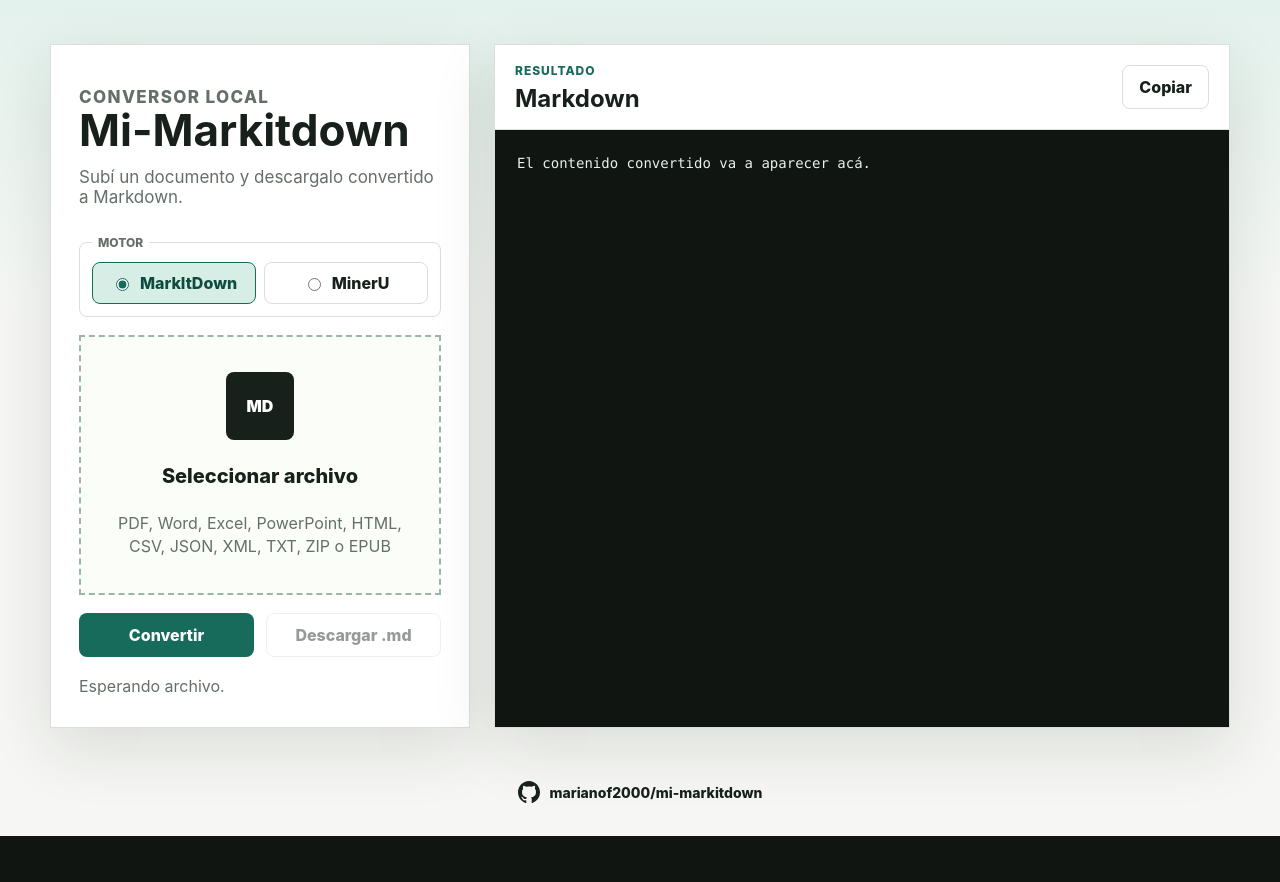
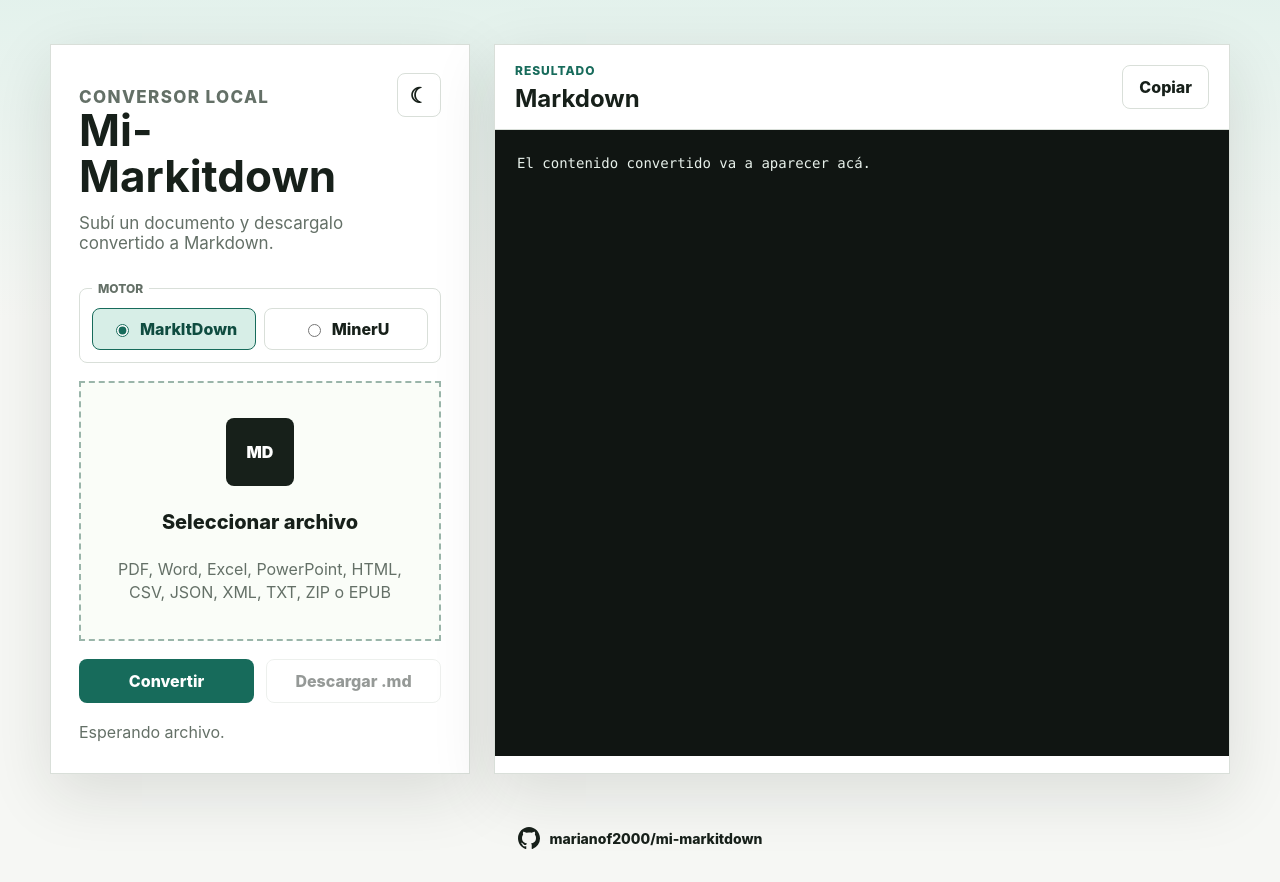
Before and after one commit to marianof2000/mi-markitdown, a FastAPI app: page / in a window 1280 px wide. Before the commit the page ends 836 px from the top, so only its background shows below. Run offline with FastAPI, Linux system fonts and the light colour scheme; some libraries are stand-ins or nearby versions.

Commit message:
Agrega modo oscuro al frontend

```diff
--- a/static/styles.css
+++ b/static/styles.css
@@ -1,16 +1,78 @@
 :root {
-  color-scheme: light;
+  color-scheme: light dark;
   --bg: #f6f7f4;
+  --bg-gradient: linear-gradient(180deg, rgba(215, 238, 231, 0.6), rgba(246, 247, 244, 0) 320px);
   --ink: #17201a;
   --muted: #647067;
   --line: #d9dfd9;
   --panel: #ffffff;
+  --button-panel: #ffffff;
+  --drop-bg: #fafdf8;
+  --drop-border: #9ab5aa;
+  --preview-bg: #101512;
+  --preview-ink: #e7f0ea;
   --accent: #176b5b;
   --accent-dark: #0f4c40;
   --accent-soft: #d7eee7;
   --warn: #9b2c2c;
   --ok: #176b38;
   --shadow: 0 20px 60px rgba(23, 32, 26, 0.12);
+}
+
+[data-theme="dark"] {
+  color-scheme: dark;
+  --bg: #101411;
+  --bg-gradient: linear-gradient(
+    180deg,
+    rgba(24, 72, 64, 0.54),
+    rgba(16, 20, 17, 0) 330px
+  );
+  --ink: #eef5ef;
+  --muted: #a7b4aa;
+  --line: #32413a;
+  --panel: #18201b;
+  --button-panel: #202a24;
+  --drop-bg: #141b17;
+  --drop-border: #557065;
+  --preview-bg: #080c0a;
+  --preview-ink: #e9f4ec;
+  --accent: #58c7ab;
+  --accent-dark: #8de2cd;
+  --accent-soft: #173d34;
+  --warn: #ff9a9a;
+  --ok: #8ddeaa;
+  --shadow: 0 22px 70px rgba(0, 0, 0, 0.34);
+}
+
+[data-theme="light"] {
+  color-scheme: light;
+}
+
+@media (prefers-color-scheme: dark) {
+  :root:not([data-theme="light"]) {
+    color-scheme: dark;
+    --bg: #101411;
+    --bg-gradient: linear-gradient(
+      180deg,
+      rgba(24, 72, 64, 0.54),
+      rgba(16, 20, 17, 0) 330px
+    );
+    --ink: #eef5ef;
+    --muted: #a7b4aa;
+    --line: #32413a;
+    --panel: #18201b;
+    --button-panel: #202a24;
+    --drop-bg: #141b17;
+    --drop-border: #557065;
+    --preview-bg: #080c0a;
+    --preview-ink: #e9f4ec;
+    --accent: #58c7ab;
+    --accent-dark: #8de2cd;
+    --accent-soft: #173d34;
+    --warn: #ff9a9a;
+    --ok: #8ddeaa;
+    --shadow: 0 22px 70px rgba(0, 0, 0, 0.34);
+  }
 }
 
 * {
@@ -20,9 +82,7 @@
 body {
   margin: 0;
   min-height: 100vh;
-  background:
-    linear-gradient(180deg, rgba(215, 238, 231, 0.6), rgba(246, 247, 244, 0) 320px),
-    var(--bg);
+  background: var(--bg-gradient), var(--bg);
   color: var(--ink);
   font-family:
     Inter, ui-sans-serif, system-ui, -apple-system, BlinkMacSystemFont, "Segoe UI",
@@ -33,6 +93,13 @@ button,
 input,
 a {
   font: inherit;
+}
+
+button:focus-visible,
+input:focus-visible,
+a:focus-visible {
+  outline: 3px solid var(--accent);
+  outline-offset: 3px;
 }
 
 .app-shell {
@@ -72,6 +139,38 @@ a {
   font-size: 44px;
 }
 
+.topbar {
+  display: grid;
+  grid-template-columns: minmax(0, 1fr) 44px;
+  gap: 16px;
+  align-items: start;
+}
+
+.theme-toggle {
+  width: 44px;
+  height: 44px;
+  border: 1px solid var(--line);
+  border-radius: 8px;
+  display: inline-grid;
+  place-items: center;
+  background: var(--button-panel);
+  color: var(--ink);
+  cursor: pointer;
+  font-size: 21px;
+  font-weight: 800;
+  transition:
+    border-color 160ms ease,
+    background 160ms ease,
+    color 160ms ease,
+    transform 160ms ease;
+}
+
+.theme-toggle:hover {
+  border-color: var(--accent);
+  color: var(--accent);
+  transform: translateY(-1px);
+}
+
 .github-link {
   min-height: 40px;
   border: 1px solid transparent;
@@ -95,7 +194,7 @@ a {
 
 .github-link:hover {
   border-color: var(--accent);
-  background: #ffffff;
+  background: var(--button-panel);
   color: var(--accent);
   transform: translateY(-1px);
 }
@@ -169,8 +268,8 @@ a {
 
 .drop-zone {
   min-height: 260px;
-  border: 2px dashed #9ab5aa;
-  background: #fafdF8;
+  border: 2px dashed var(--drop-border);
+  background: var(--drop-bg);
   display: grid;
   place-items: center;
   gap: 10px;
@@ -257,7 +356,7 @@ a {
 
 .secondary-button,
 .icon-button {
-  background: #ffffff;
+  background: var(--button-panel);
   border-color: var(--line);
   color: var(--ink);
 }
@@ -309,8 +408,8 @@ a {
   margin: 0;
   padding: 22px;
   overflow: auto;
-  background: #101512;
-  color: #e7f0ea;
+  background: var(--preview-bg);
+  color: var(--preview-ink);
   font-family: "SFMono-Regular", Consolas, "Liberation Mono", monospace;
   font-size: 14px;
   line-height: 1.58;
--- a/templates/index.html
+++ b/templates/index.html
@@ -4,15 +4,31 @@
     <meta charset="utf-8" />
     <meta name="viewport" content="width=device-width, initial-scale=1" />
     <title>Mi-Markitdown</title>
-    <link rel="stylesheet" href="/static/styles.css" />
+    <script>
+      (() => {
+        try {
+          const storedTheme = localStorage.getItem("theme");
+          if (storedTheme) {
+            document.documentElement.dataset.theme = storedTheme;
+          }
+        } catch (_error) {
+        }
+      })();
+    </script>
+    <link rel="stylesheet" href="/static/styles.css?v=dark-mode-2" />
   </head>
   <body>
     <main class="app-shell">
       <section class="workspace" aria-labelledby="page-title">
-        <div class="intro">
-          <p class="eyebrow">Conversor local</p>
-          <h1 id="page-title">Mi-Markitdown</h1>
-          <p>Subí un documento y descargalo convertido a Markdown.</p>
+        <div class="topbar">
+          <div class="intro">
+            <p class="eyebrow">Conversor local</p>
+            <h1 id="page-title">Mi-Markitdown</h1>
+            <p>Subí un documento y descargalo convertido a Markdown.</p>
+          </div>
+          <button class="theme-toggle" id="theme-toggle" type="button" title="Cambiar tema" aria-label="Cambiar a modo oscuro">
+            <span aria-hidden="true">☾</span>
+          </button>
         </div>
 
         <form class="upload-panel" id="upload-form">
@@ -78,6 +94,39 @@
       </a>
     </footer>
 
-    <script src="/static/app.js"></script>
+    <script>
+      (() => {
+        const root = document.documentElement;
+        const toggle = document.querySelector("#theme-toggle");
+        if (!toggle) return;
+
+        const icon = toggle.querySelector("span");
+        const systemPrefersDark = () =>
+          window.matchMedia && window.matchMedia("(prefers-color-scheme: dark)").matches;
+        const activeTheme = () => root.dataset.theme || (systemPrefersDark() ? "dark" : "light");
+        const saveTheme = (theme) => {
+          try {
+            localStorage.setItem("theme", theme);
+          } catch (_error) {
+          }
+        };
+        const syncToggle = () => {
+          const isDark = activeTheme() === "dark";
+          toggle.setAttribute("aria-label", isDark ? "Cambiar a modo claro" : "Cambiar a modo oscuro");
+          if (icon) {
+            icon.textContent = isDark ? "☀" : "☾";
+          }
+        };
+
+        toggle.addEventListener("click", () => {
+          const nextTheme = activeTheme() === "dark" ? "light" : "dark";
+          root.dataset.theme = nextTheme;
+          saveTheme(nextTheme);
+          syncToggle();
+        });
+        syncToggle();
+      })();
+    </script>
+    <script src="/static/app.js?v=dark-mode-2"></script>
   </body>
 </html>
```
